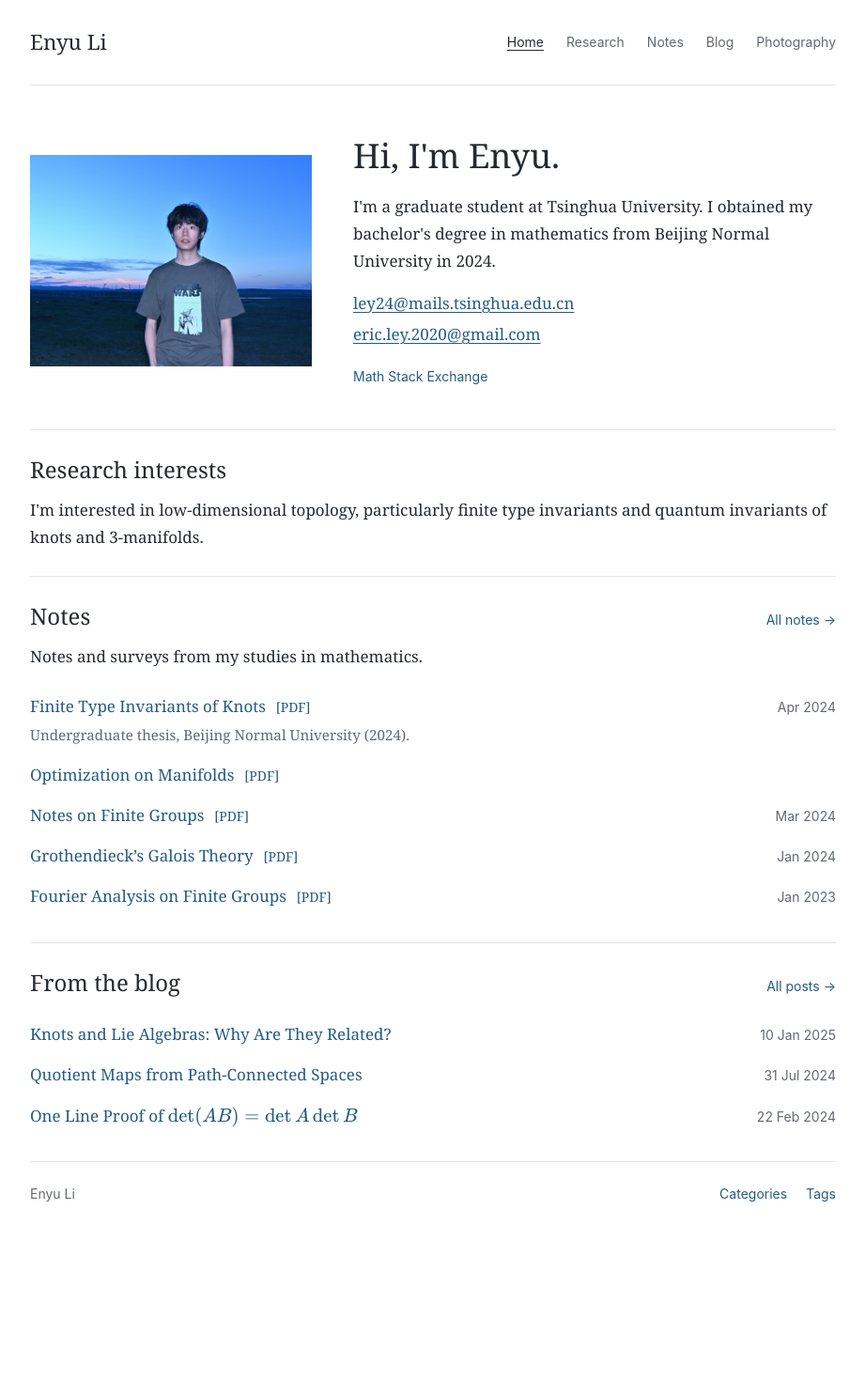
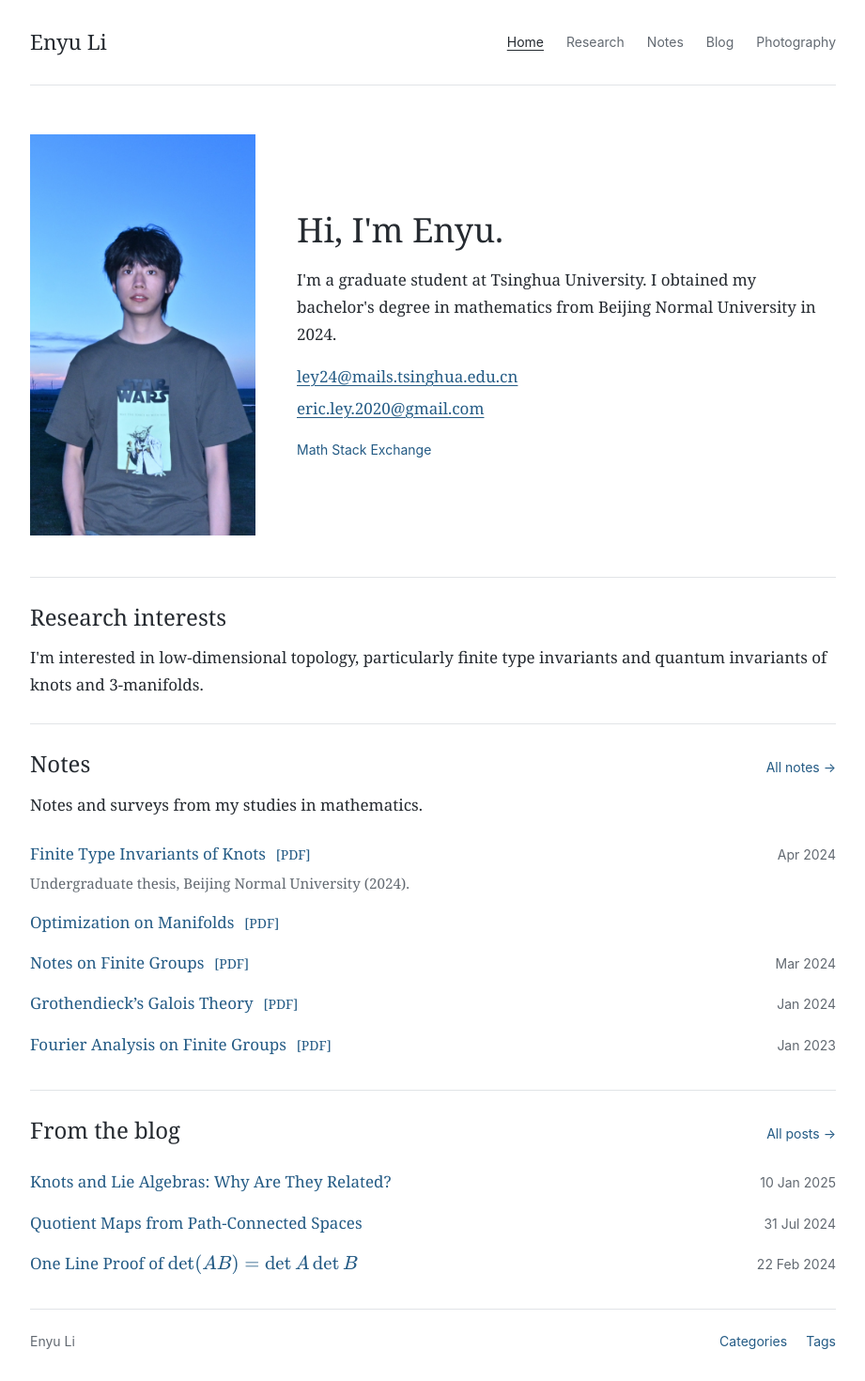
Before and after one commit to Enyu2023/Enyu2023.github.io, a Jekyll site: the page built from index.md, in a window 1280 px wide. Shown: the whole page at 94% size, without its empty margins (179-1100 px from the left). Built offline with Jekyll 4.4.1, drawn with Linux system fonts in a browser that asks for light colours; formulas are drawn with MathJax 3; before the commit the page ends 1312 px from its top, so only the background shows below that.

Commit message:
Center homepage photo in a larger vertical crop

```diff
--- a/_layouts/home.html
+++ b/_layouts/home.html
@@ -5,7 +5,7 @@
 <section class="profile" id="about" aria-labelledby="intro-heading">
   <div class="profile-photo">
     {% if profile.photo and profile.photo != '' %}
-      <img src="{{ profile.photo | relative_url }}" alt="{{ profile.photo_alt | escape }}" width="300" height="225">
+      <img src="{{ profile.photo | relative_url }}" alt="{{ profile.photo_alt | escape }}" width="240" height="427">
     {% else %}
       <div class="photo-placeholder" role="img" aria-label="Space for a profile photo">
         <span>Profile photo</span>
--- a/assets/css/academic.css
+++ b/assets/css/academic.css
@@ -36,8 +36,8 @@
 .site-header nav, .site-footer nav { display: flex; flex-wrap: wrap; gap: 12px 24px; }
 .site-header nav a { color: var(--muted); }
 .site-header nav a[aria-current] { color: var(--ink); text-decoration: underline; }
-.profile { display: grid; grid-template-columns: 300px minmax(0, 1fr); align-items: center; gap: 44px; padding: 52px 0 44px; }
-.profile-photo img, .photo-placeholder { display: block; width: 100%; max-width: 300px; height: auto; aspect-ratio: 4 / 3; object-fit: cover; object-position: 65% center; }
+.profile { display: grid; grid-template-columns: 240px minmax(0, 1fr); align-items: center; gap: 44px; padding: 52px 0 44px; }
+.profile-photo img, .photo-placeholder { display: block; width: 100%; max-width: 240px; height: auto; aspect-ratio: 9 / 16; object-fit: cover; object-position: 62% center; }
 .photo-placeholder { display: grid; place-items: center; border: 1px solid #d8dce0; background: #f5f6f7; color: var(--muted); font-family: -apple-system, BlinkMacSystemFont, "Segoe UI", sans-serif; font-size: .875rem; }
 .profile-introduction p { max-width: 34em; }
 .inline-links { display: flex; flex-wrap: wrap; gap: 20px; padding: 0; margin: 1.1rem 0 0; list-style: none; }
@@ -112,7 +112,7 @@
   .site-shell { padding: 0 22px; }
   .site-header { align-items: flex-start; flex-direction: column; gap: 12px; padding: 18px 0; }
   .site-header nav { gap: 10px 20px; }
-  .profile-photo img, .photo-placeholder { width: 100%; max-width: 300px; }
+  .profile-photo img, .photo-placeholder { width: 100%; max-width: 240px; }
   h1 { font-size: 2rem; }
   .home-section { padding: 24px 0; }
   .entry-list li { display: block; padding: .6rem 0; }
```
